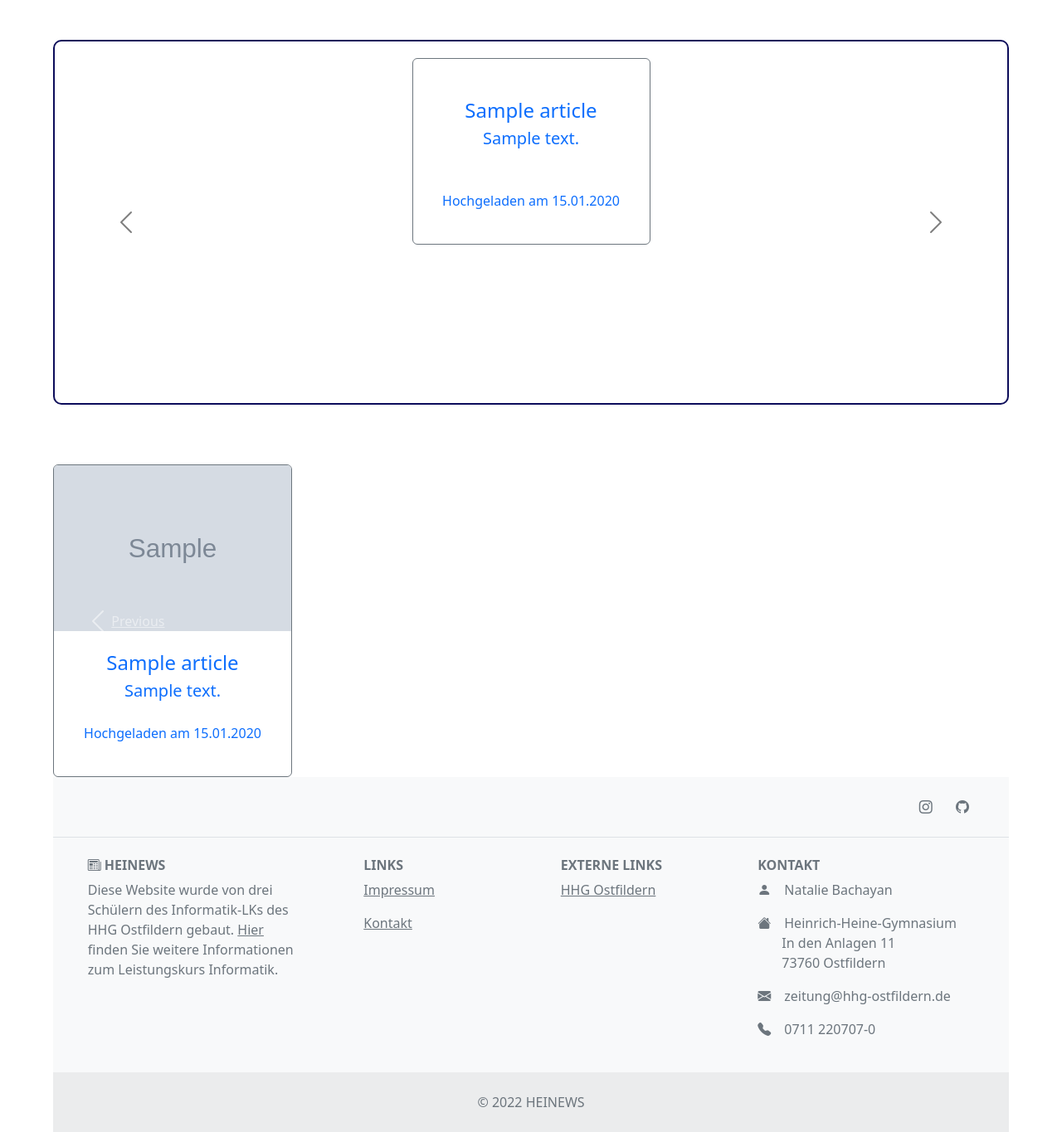
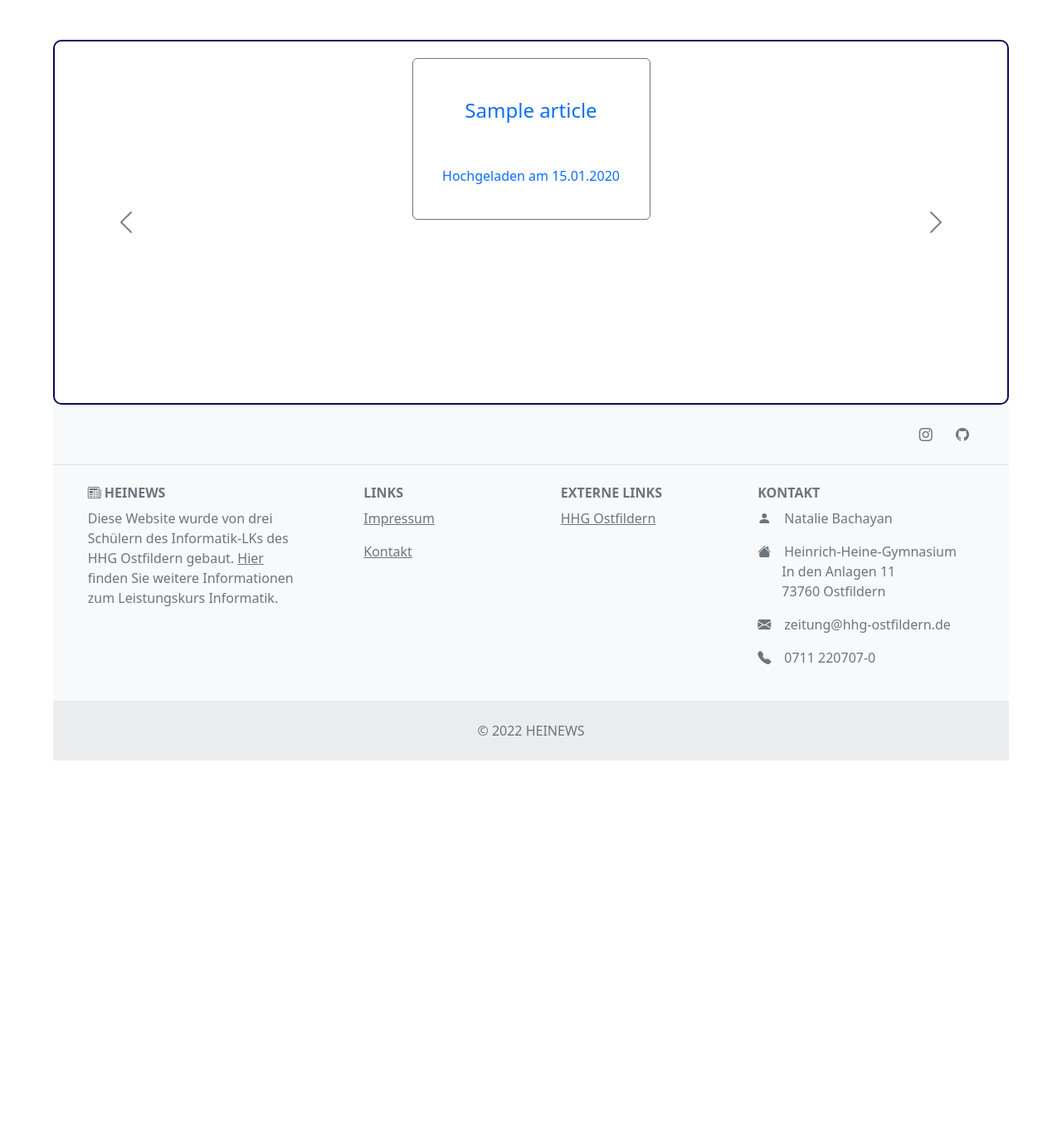
Before and after one commit to heofthetea/heinews, a Python web app: template app/templates/admin.html in a window 1280 px wide. Shown: the part 82-1447 px from the top of the page at 83% size. After the commit the page ends 999 px from the top, so only its background shows below. Run offline with Jinja, Linux system fonts and the light colour scheme; the template is opened without the code that fills it: most values are stand-ins (such as "Sample title", 1, 10 or a date in 2020); grey boxes marked "Sample" are stand-in pictures; some libraries are stand-ins or nearby versions.

Commit message:
cap update

```diff
--- a/app/templates/admin.html
+++ b/app/templates/admin.html
@@ -27,7 +27,7 @@
                                     <div class="card-body text-center py-4">
                                         <h4 class="card-title">{{ article.title }}</h4>
                                         <p class="lead card-subtitle">
-                                            {{ article.description }}
+                                            {{ cap_text(article.description) }}
                                         </p>
                                         <br>
                                         <br>
@@ -49,40 +49,6 @@
             <span class="visually-hidden">Next</span>
         </button>
     </div>
-    <br>
-    <br>
-    <br>
-    <div id="carouselExampleControls" class="carousel slide" data-ride="carousel">
-        <div class="carousel-inner">
-          <div class="carousel-item active">
-            <div class="cards-wrapper">
-            {% for article in invalidated_articles %}
-            <div class="col-sm-3">
-                <div class="card card-block border-1 border-secondary d-none d-md-block">
-                    <a style="text-decoration: none;" href="{{ url_for('articles.find_article', path='{0}.html'.format(article.id)) }}">
-                        <img src="{{ article.primary_image }}" style="max-height: 200px;" class="card-img-top" alt="">
-                        <div class="card-body text-center py-4">
-                            <h4 class="card-title">{{ article.title }}</h4>
-                            <p class="lead card-subtitle">{{ article.description }}</p>
-                            <br>
-                            <p>Hochgeladen am {{ article.date_created.date().strftime("%d.%m.%Y") }}</p>
-                        </div>
-                    </a>
-                </div>
-            </div>
-            {% endfor %}
-          </div>
-        </div>
-        <a class="carousel-control-prev" href="#carouselExampleControls" role="button" data-slide="prev">
-          <span class="carousel-control-prev-icon" aria-hidden="true"></span>
-          <span class="sr-only">Previous</span>
-        </a>
-        <a class="carousel-control-next" href="#carouselExampleControls" role="button" data-slide="next">
-          <span class="carousel-control-next-icon" aria-hidden="true"></span>
-          <span class="sr-only">Next</span>
-        </a>
-      </div>
-</div>
 {% endblock %}
 
 
```
Also changed, not shown: app/templates/index.html (+20 -20 lines).
